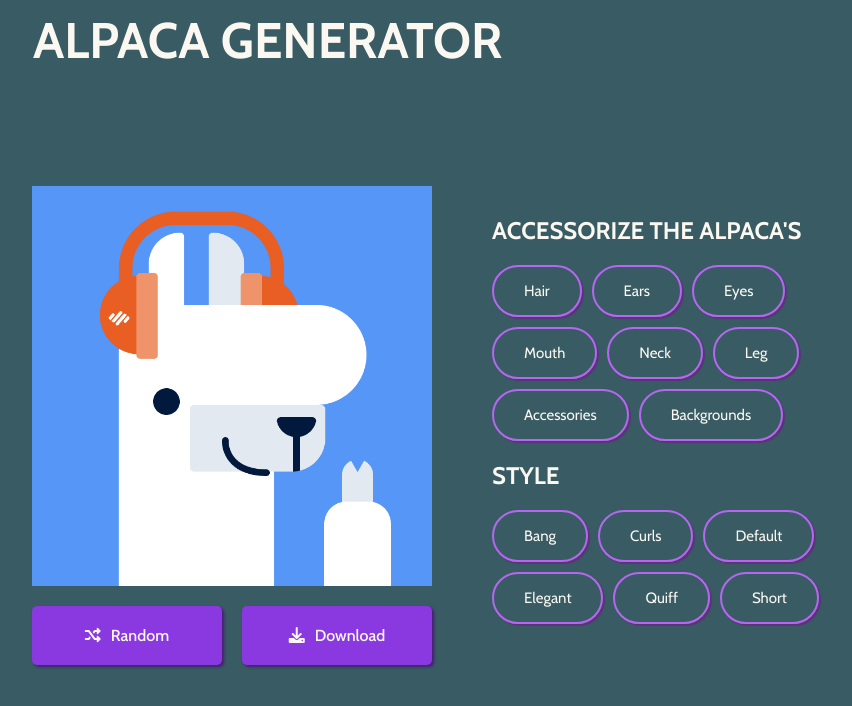
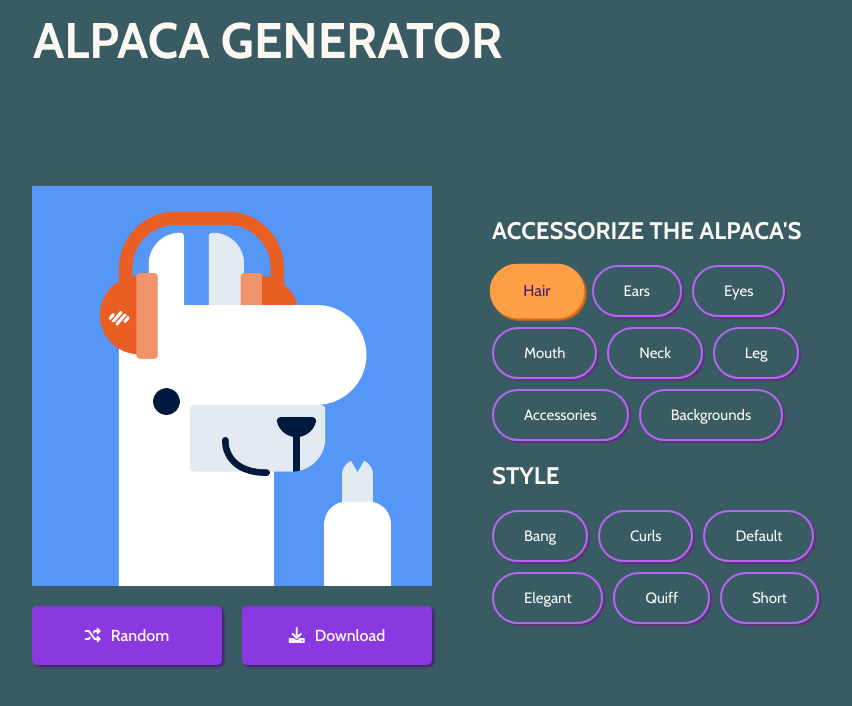
Before and after one commit to angyRincon/alpaca-avatar-generator, a React (Create React App) app: page / in a window 1280 px wide. Shown: the top 706 px of the page, without its empty margins (191-1043 px from the left). Built offline with nearby package versions, Linux system fonts and the light colour scheme.

Commit message:
Added selected dinamic

```diff
--- a/src/App.js
+++ b/src/App.js
@@ -3,16 +3,19 @@ import {useState} from "react";
 
 function App() {
     const route = '/assets/alpaca'
-    const [accessory, setAccessory] = useState('')
+    const [accessory, setAccessory] = useState('hair')
     const [index, setIndex] = useState(0)
     const [styleArray, setStyleArray] = useState(data.initialData)
+    const [selectedStyle, setSelectedStyle] = useState(null )
 
     const handleChangeAccessory = (localAccessory, i) => {
         setIndex(i)
+        setSelectedStyle(null)
         setAccessory(localAccessory)
     }
 
-    const handleChangeStyle = (localStyle) => {
+    const handleChangeStyle = (localStyle, localIndex) => {
+        setSelectedStyle(localIndex)
         const alpacaChanged = styleArray.map(alpaca => {
             if (alpaca.accessory === accessory) alpaca.style = localStyle
             return alpaca
@@ -22,7 +25,6 @@ function App() {
 
     const handleRandom = () => {
         let arrayStyles = []
-
         for (let styleValue of styleArray) {
             for (let value of data.buttonStyles) {
                 const randomIndex = Math.floor(Math.random() * value[Object.keys(value)[0]].length)
@@ -75,7 +77,7 @@ function App() {
                             data.buttonsAccessories.map((button, i) => (
                                 <button
                                     key={button}
-                                    className='button-accessories-styles'
+                                    className={i !== index ? 'button-accessories-styles' : 'active'}
                                     onClick={() => handleChangeAccessory(button, i)}
                                 >
                                     {button}
@@ -86,11 +88,11 @@ function App() {
                     <div className="buttons-styles">
                         <h2 className='title'>Style</h2>
                         {
-                            data.buttonStyles[index][accessory || 'hair'].map(style => (
+                            data.buttonStyles[index][accessory || 'hair'].map((style, i) => (
                                     <button
                                         key={style}
-                                        className='button-accessories-styles'
-                                        onClick={() => handleChangeStyle(style)}
+                                        className={selectedStyle !== i ? 'button-accessories-styles' : 'active'}
+                                        onClick={() => handleChangeStyle(style, i)}
                                     >
                                         {style}
                                     </button>
@@ -101,58 +103,6 @@ function App() {
                 </div>
             </div>
         </>
-        /* <div className='container'>
-             <div className="grid-container">
-                 <div className='alpaca-images'>
-                     {
-                         styleArray.map(img => (
-                             <img
-                                 key={img.accessory}
-                                 src={`${route}/${img.accessory}/${img.style}.png`}
-                                 alt={`${img.accessory}-${img.style}`}
-                             />
-                         ))
-                     }
-                     <div className='buttons'>
-                         <button onClick={handleRandom}>Random</button>
-                         <button>Download</button>
-                     </div>
-                 </div>
-
-                 <div className='buttonsContainer'>
-                     <h2>Accessorize the alpaca</h2>
-                     <div className='button-accessories-container'>
-                         {
-                             data.buttonsAccessories.map((button, i) => (
-                                 <button
-                                     key={button}
-                                     className='button-accessories'
-                                     onClick={() => handleChangeAccessory(button, i)}
-                                 >
-                                     {button}
-                                 </button>
-                             ))
-                         }
-                     </div>
-
-                     <h2>Style</h2>
-                     <div>
-                         {
-                             data.buttonStyles[index][accessory || 'hair'].map(style => (
-                                     <button
-                                         key={style}
-                                         className='button-accessories'
-                                         onClick={() => handleChangeStyle(style)}
-                                     >
-                                         {style}
-                                     </button>
-                                 )
-                             )
-                         }
-                     </div>
-                 </div>
-             </div>
-         </div>*/
     );
 }
 
--- a/src/index.css
+++ b/src/index.css
@@ -134,7 +134,9 @@ h1 {
     width: 30%;
 }
 
-.button-accessories-styles {
+.button-accessories-styles,
+.active
+{
     cursor: pointer;
     color: #FBF8F1;
     background-color: transparent;
@@ -149,7 +151,9 @@ h1 {
     transition: 0.2s all;
 }
 
-.button-accessories-styles:hover {
+.button-accessories-styles:hover,
+.active
+{
     border: 2px solid #FF9F45;
     background-color: #FF9F45;
     box-shadow: 2px 2px 2px #F76E11;
```
